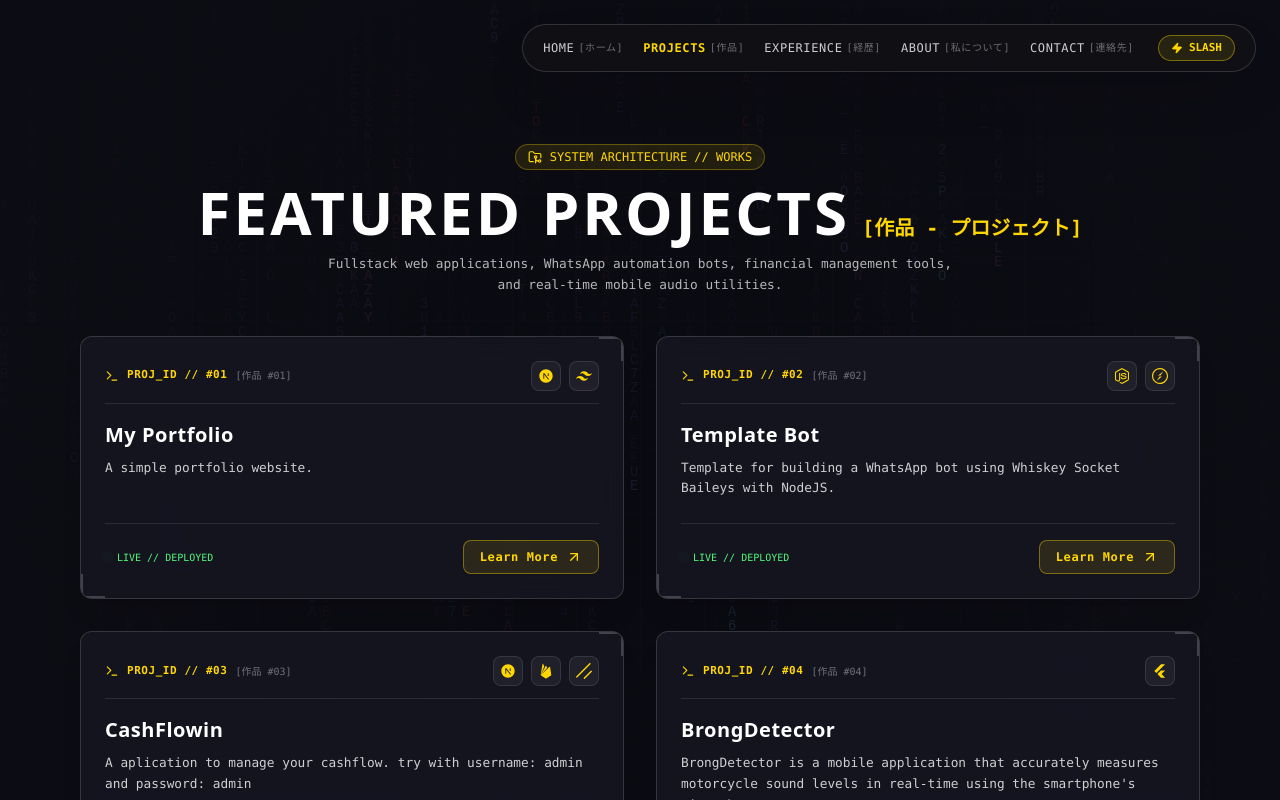
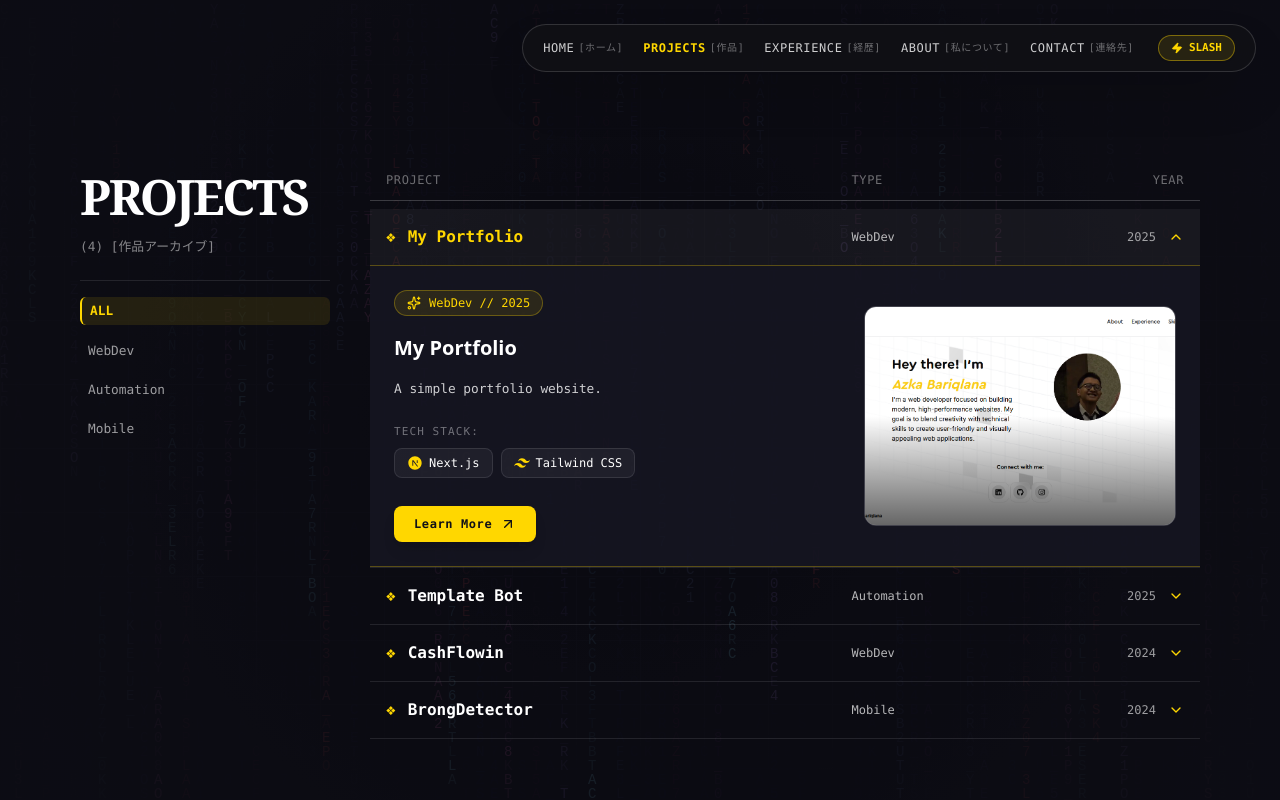
Before and after one commit to azkbrqlna/portofolio, a Next.js app: page /projects in a window 1280 px wide. Shown: the top 800 px of the page. Built offline with nearby package versions, Linux system fonts and the light colour scheme.

Commit message:
feat: redesign Projects page as interactive expandable Archive list matching user reference design

```diff
--- a/src/app/portofolio/Project.jsx
+++ b/src/app/portofolio/Project.jsx
@@ -1,7 +1,9 @@
 "use client";
 
 import React, { useState } from "react";
-import { ProjectCard } from "@/components/card-project/card-project";
+import Image from "next/image";
+import Link from "next/link";
+import { motion, AnimatePresence } from "framer-motion";
 import projectsData from "@/app/data/projects.json";
 import { FaNodeJs } from "react-icons/fa";
 import {
@@ -11,7 +13,7 @@ import {
   RiFlutterFill,
 } from "react-icons/ri";
 import { SiShadcnui, SiSocketdotio } from "react-icons/si";
-import { FolderGit2, Sparkles, Terminal } from "lucide-react";
+import { ChevronDown, ArrowUpRight, Sparkles, ExternalLink } from "lucide-react";
 
 const iconMap = {
   FaNodeJs,
@@ -23,57 +25,215 @@ const iconMap = {
   RiFlutterFill,
 };
 
+// Image mappings for projects
+const projectImages = {
+  "My Portfolio": "/images/porto.png",
+  "Template Bot": "/images/Whatsapp-Bot.jpg",
+  "CashFlowin": "/images/cyberpunk_wide.png",
+  "BrongDetector": "/images/copy.jpg",
+};
+
+// Category mappings for projects
+const projectTypes = {
+  "My Portfolio": { type: "WebDev", year: "2025" },
+  "Template Bot": { type: "Automation", year: "2025" },
+  "CashFlowin": { type: "WebDev", year: "2024" },
+  "BrongDetector": { type: "Mobile", year: "2024" },
+};
+
 export default function Projects() {
-  const [filter, setFilter] = useState("all");
+  const [activeCategory, setActiveCategory] = useState("ALL");
+  const [expandedIndex, setExpandedIndex] = useState(0); // Default open first project
 
-  const japaneseMarquee = [
-    "プロジェクト",
-    "ポートフォリオ",
-    "AZKBRQLNA",
-    "ウェブ開発",
-    "アプリ",
-    "サイバーセキュリティ",
-  ];
+  const categories = ["ALL", "WebDev", "Automation", "Mobile"];
+
+  const filteredProjects = projectsData.filter((p) => {
+    if (activeCategory === "ALL") return true;
+    const info = projectTypes[p.name] || { type: "WebDev" };
+    return info.type === activeCategory;
+  });
+
+  const toggleExpand = (idx) => {
+    setExpandedIndex(expandedIndex === idx ? null : idx);
+  };
 
   return (
-    <section id="projects" className="py-12 relative min-h-screen">
+    <section id="projects" className="py-16 min-h-screen font-sans select-none">
       <div className="max-w-6xl mx-auto px-4">
 
-        {/* Section Header */}
-        <div className="flex flex-col items-center mb-8 text-center select-none">
-          <div className="inline-flex items-center gap-2 px-3 py-1 rounded-full bg-[#ffd700]/10 border border-[#ffd700]/30 text-[#ffd700] text-xs font-mono mb-3">
-            <FolderGit2 className="w-3.5 h-3.5" />
-            <span>SYSTEM ARCHITECTURE // WORKS</span>
+        {/* Main 2-Column Archive Layout (Matching Reference Image) */}
+        <div className="grid grid-cols-1 lg:grid-cols-12 gap-10 items-start">
+
+          {/* Left Sidebar: Title & Category Filters */}
+          <div className="lg:col-span-3 space-y-6">
+            <div>
+              <h1 className="text-4xl sm:text-5xl font-black text-white tracking-tighter uppercase font-serif">
+                PROJECTS
+              </h1>
+              <div className="text-sm font-mono text-white/50 mt-1">
+                ({filteredProjects.length}) [作品アーカイブ]
+              </div>
+            </div>
+
+            {/* Category Filter Links */}
+            <div className="flex flex-col space-y-3 font-mono text-sm pt-4 border-t border-white/10">
+              {categories.map((cat) => (
+                <button
+                  key={cat}
+                  onClick={() => {
+                    setActiveCategory(cat);
+                    setExpandedIndex(0);
+                  }}
+                  className={`text-left transition-all py-1 px-2 rounded-md ${
+                    activeCategory === cat
+                      ? "text-[#ffd700] font-bold bg-[#ffd700]/10 border-l-2 border-[#ffd700]"
+                      : "text-white/60 hover:text-white"
+                  }`}
+                >
+                  {cat}
+                </button>
+              ))}
+            </div>
           </div>
 
-          <div className="flex items-baseline gap-3 flex-wrap justify-center">
-            <h1 className="text-4xl sm:text-5xl md:text-6xl font-black text-white tracking-wider uppercase font-sans">
-              FEATURED PROJECTS
-            </h1>
-            <span className="text-lg sm:text-xl font-mono text-[#ffd700] font-bold">
-              [作品 - プロジェクト]
-            </span>
+          {/* Right Column: Interactive Accordion Table */}
+          <div className="lg:col-span-9 space-y-2">
+
+            {/* Table Header Row */}
+            <div className="grid grid-cols-12 px-4 py-3 text-xs font-mono text-white/40 border-b border-white/20 uppercase tracking-wider">
+              <div className="col-span-6 sm:col-span-7">PROJECT</div>
+              <div className="col-span-3 sm:col-span-3">TYPE</div>
+              <div className="col-span-3 sm:col-span-2 text-right">YEAR</div>
+            </div>
+
+            {/* Project List Items */}
+            <div className="divide-y divide-white/10 border-b border-white/10 font-mono">
+              {filteredProjects.map((proj, idx) => {
+                const isExpanded = expandedIndex === idx;
+                const info = projectTypes[proj.name] || { type: "WebDev", year: "2025" };
+                const imageSrc = projectImages[proj.name] || "/images/cyberpunk_wide.png";
+
+                return (
+                  <div key={idx} className="transition-colors">
+                    {/* Interactive List Item Row */}
+                    <button
+                      onClick={() => toggleExpand(idx)}
+                      className={`w-full grid grid-cols-12 items-center px-4 py-4 text-left transition-all hover:bg-white/5 ${
+                        isExpanded ? "bg-white/5 text-[#ffd700]" : "text-white"
+                      }`}
+                    >
+                      {/* Project Name + Icon */}
+                      <div className="col-span-6 sm:col-span-7 flex items-center gap-3 font-bold text-sm sm:text-base">
+                        <span className="text-[#ffd700] shrink-0">❖</span>
+                        <span className="truncate">{proj.name}</span>
+                      </div>
+
+                      {/* Type */}
+                      <div className="col-span-3 sm:col-span-3 text-xs text-white/70">
+                        {info.type}
+                      </div>
+
+                      {/* Year & Expand Arrow */}
+                      <div className="col-span-3 sm:col-span-2 flex items-center justify-end gap-3 text-xs text-white/60">
+                        <span>{info.year}</span>
+                        <ChevronDown
+                          className={`w-4 h-4 text-[#ffd700] transition-transform duration-300 ${
+                            isExpanded ? "rotate-180" : ""
+                          }`}
+                        />
+                      </div>
+                    </button>
+
+                    {/* Expandable Content Drawer */}
+                    <AnimatePresence>
+                      {isExpanded && (
+                        <motion.div
+                          initial={{ opacity: 0, height: 0 }}
+                          animate={{ opacity: 1, height: "auto" }}
+                          exit={{ opacity: 0, height: 0 }}
+                          transition={{ duration: 0.35, ease: "easeInOut" }}
+                          className="overflow-hidden bg-[#161622]/90 border-t border-b border-[#ffd700]/30"
+                        >
+                          <div className="p-6 grid grid-cols-1 md:grid-cols-12 gap-6 items-center">
+
+                            {/* Left Info Column inside Drawer */}
+                            <div className="md:col-span-7 space-y-4">
+                              <div className="inline-flex items-center gap-2 px-3 py-1 rounded-full bg-[#ffd700]/10 border border-[#ffd700]/30 text-[#ffd700] text-xs font-mono">
+                                <Sparkles className="w-3.5 h-3.5" />
+                                <span>{info.type} // {info.year}</span>
+                              </div>
+
+                              <h3 className="text-xl font-bold text-white font-sans">
+                                {proj.name}
+                              </h3>
+
+                              <p className="text-xs sm:text-sm text-white/80 leading-relaxed font-mono">
+                                {proj.description}
+                              </p>
+
+                              {/* Tech Stack Icons */}
+                              {proj.icons && proj.icons.length > 0 && (
+                                <div className="space-y-2 pt-2">
+                                  <span className="text-[11px] text-white/40 uppercase tracking-widest block">
+                                    TECH STACK:
+                                  </span>
+                                  <div className="flex flex-wrap gap-2">
+                                    {proj.icons.map((ic, i) => {
+                                      const Icon = iconMap[ic.icon];
+                                      return (
+                                        <div
+                                          key={i}
+                                          className="flex items-center gap-1.5 px-3 py-1.5 bg-white/5 border border-white/10 rounded-lg text-xs text-white"
+                                        >
+                                          {Icon && <Icon className="w-4 h-4 text-[#ffd700]" />}
+                                          <span>{ic.name}</span>
+                                        </div>
+                                      );
+                                    })}
+                                  </div>
+                                </div>
+                              )}
+
+                              {/* CTA Button */}
+                              <div className="pt-3">
+                                <Link
+                                  href={proj.href}
+                                  target="_blank"
+                                  rel="noopener noreferrer"
+                                  className="inline-flex items-center gap-2 px-5 py-2.5 bg-[#ffd700] text-[#111116] font-bold text-xs rounded-lg hover:bg-[#ffe033] transition-all shadow-lg tracking-wider"
+                                >
+                                  <span>{proj.cta || "LAUNCH PROJECT"}</span>
+                                  <ArrowUpRight className="w-4 h-4" />
+                                </Link>
+                              </div>
+                            </div>
+
+                            {/* Right Image Preview Column inside Drawer */}
+                            <div className="md:col-span-5">
+                              <div className="relative w-full h-[200px] sm:h-[220px] rounded-xl overflow-hidden border border-white/20 group">
+                                <Image
+                                  src={imageSrc}
+                                  alt={proj.name}
+                                  fill
+                                  className="object-cover transition-transform duration-500 group-hover:scale-105"
+                                />
+                                <div className="absolute inset-0 bg-gradient-to-t from-black/60 via-transparent to-transparent pointer-events-none" />
+                              </div>
+                            </div>
+
+                          </div>
+                        </motion.div>
+                      )}
+                    </AnimatePresence>
+                  </div>
+                );
+              })}
+            </div>
+
           </div>
 
-          <p className="text-xs sm:text-sm text-white/70 max-w-[650px] mt-3 font-mono leading-relaxed">
-            Fullstack web applications, WhatsApp automation bots, financial management tools, and real-time mobile audio utilities.
-          </p>
         </div>
 
-        {/* Projects Grid */}
-        <div className="grid grid-cols-1 md:grid-cols-2 gap-8 mt-10">
-          {projectsData.map((p, i) => (
-            <ProjectCard
-              key={i}
-              index={i}
-              {...p}
-              Icons={p.icons.map((ic) => ({
-                ...ic,
-                Icon: iconMap[ic.icon],
-              }))}
-            />
-          ))}
-        </div>
       </div>
     </section>
   );
```
